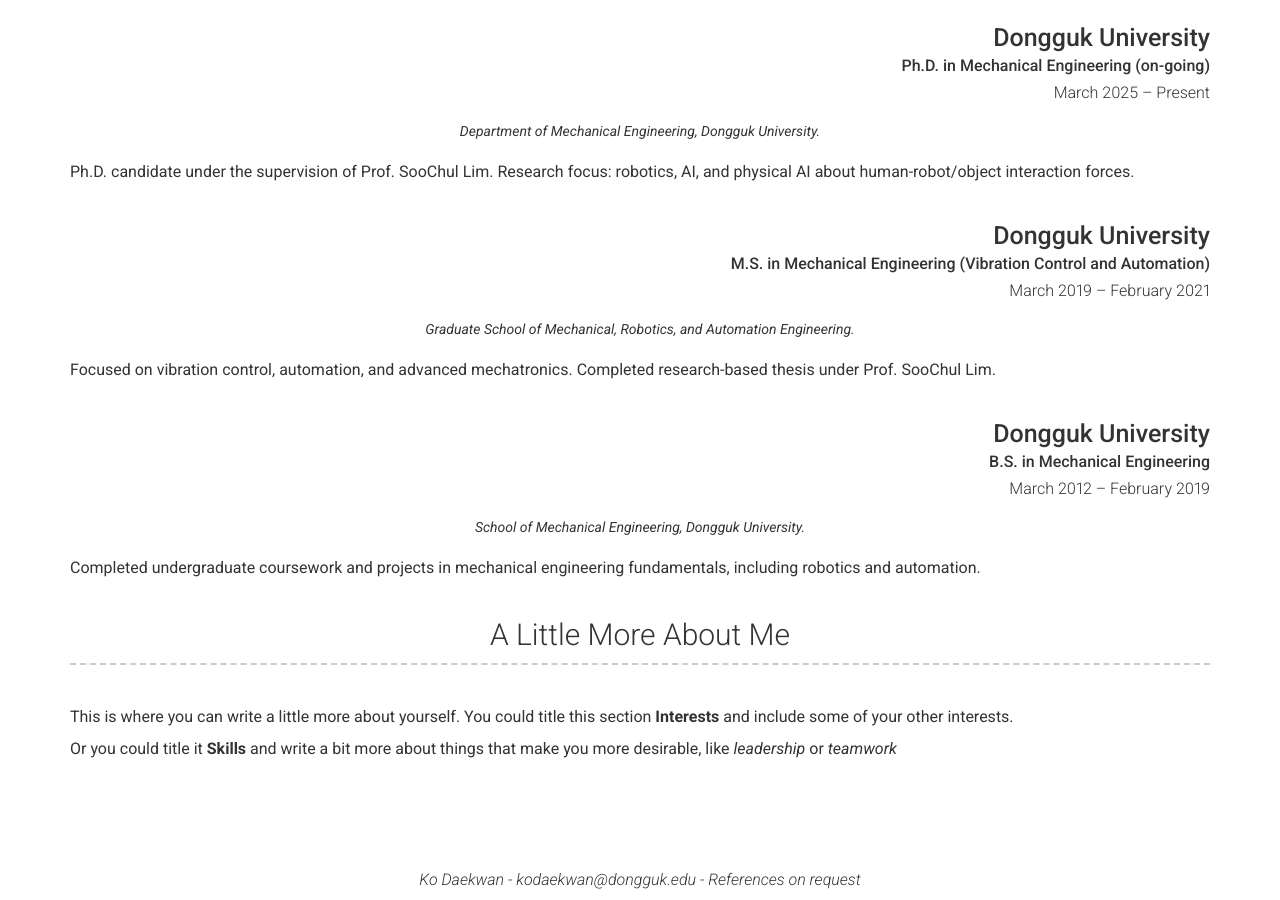
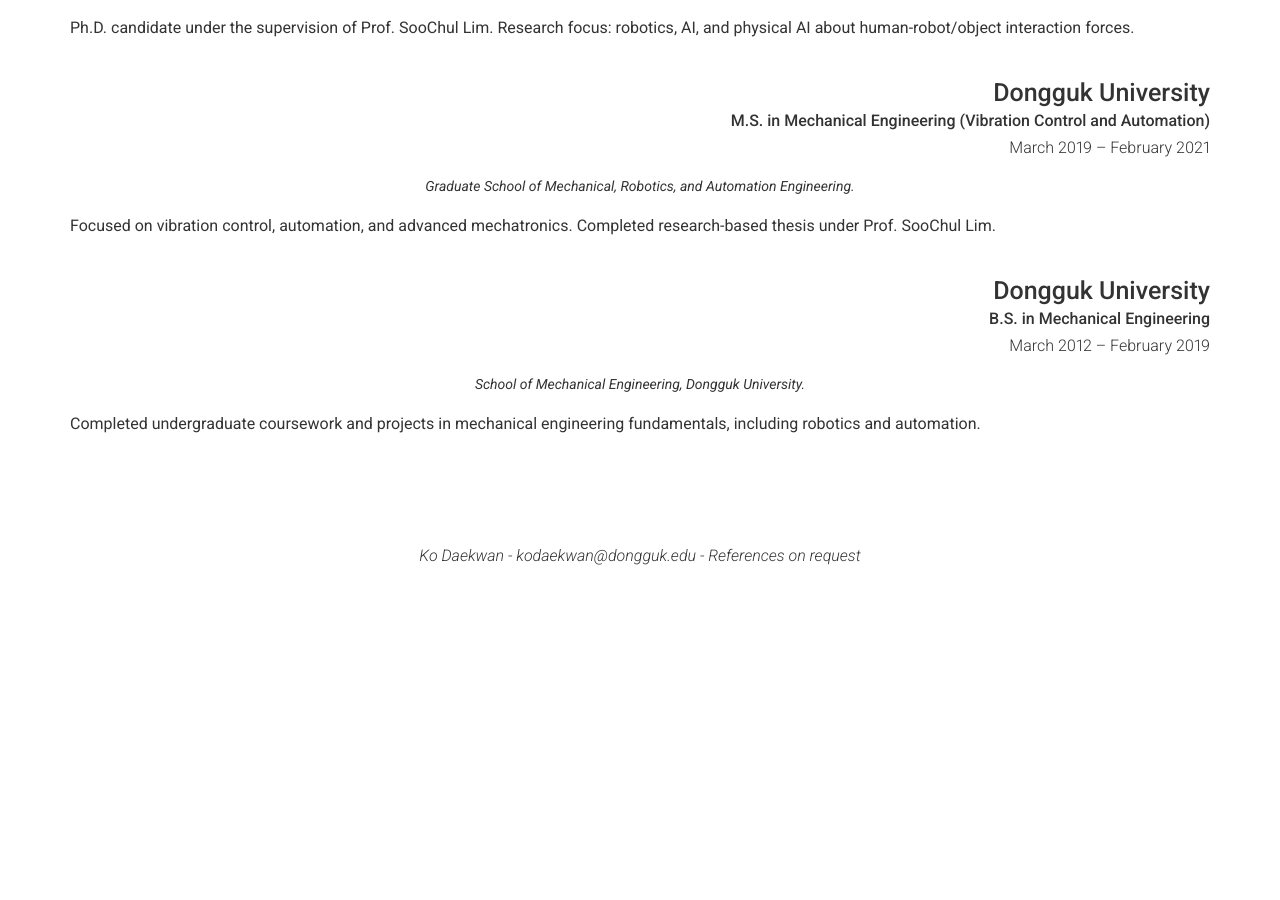
Before and after one commit to kodaekwan/kodaekwan.github.io, a Jekyll site: the page built from index.md, in a window 1280 px wide and 900 px high, scrolled down 8438 px. Built offline with Jekyll 4.4.1, drawn with Linux system fonts in a browser that asks for light colours; nearby versions of some CDN libraries; after the commit the page ends 9013 px from its top, so only the background shows below that; some of the changed lines change nothing that is shown; some of the changed text lies outside the part shown.

Commit message:
MOD: my infomation

```diff
--- a/_config.yml
+++ b/_config.yml
@@ -10,7 +10,7 @@
 title: Ph.D. Student at Dongguk University
 email: kodaekwan@dongguk.edu
 # email_title: Email (Email title override)
-phone: (+82)10-xxxx-xxxx
+#phone: (+82)10-xxxx-xxxx
 # phone_title: Phone (Phone title override)
 labsite: http://irobot.dgu.edu
 # website_title: Web (Website title override)
@@ -19,17 +19,17 @@
 darkmode: false
 
 # Social links
-twitter_username: jekyllrb
+#twitter_username: jekyllrb
 github_username:  kodaekwan
-stackoverflow_username: "00000001"
-dribbble_username: jekyll
-facebook_username: jekyll
-flickr_username: jekyll
-instagram_username: jekyll
+#stackoverflow_username: "00000001"
+#dribbble_username: jekyll
+#facebook_username: jekyll
+#flickr_username: jekyll
+#instagram_username: jekyll
 linkedin_username: dae-kwan-ko-696b26215
-xing_username: jekyll
-pinterest_username: jekyll
-youtube_username: jekyll
+#xing_username: jekyll
+#pinterest_username: jekyll
+#youtube_username: jekyll
 orcid_username: 0000-0002-0729-2793
 googlescholar_username: vceFZwQAAAAJ
 
@@ -394,12 +394,12 @@
         description: |
           Completed undergraduate coursework and projects in mechanical engineering fundamentals, including robotics and automation.
 
-  - title: A Little More About Me
-    layout: text
-    content: | # this will include new lines to allow paragraphs
-      This is where you can write a little more about yourself. You could title this section **Interests** and include some of your other interests.
+  # - title: A Little More About Me
+  #   layout: text
+  #   content: | # this will include new lines to allow paragraphs
+  #     This is where you can write a little more about yourself. You could title this section **Interests** and include some of your other interests.
 
-      Or you could title it **Skills** and write a bit more about things that make you more desirable, like *leadership* or *teamwork*
+  #     Or you could title it **Skills** and write a bit more about things that make you more desirable, like *leadership* or *teamwork*
 
 # Footer
 footer_show_references: true
```
